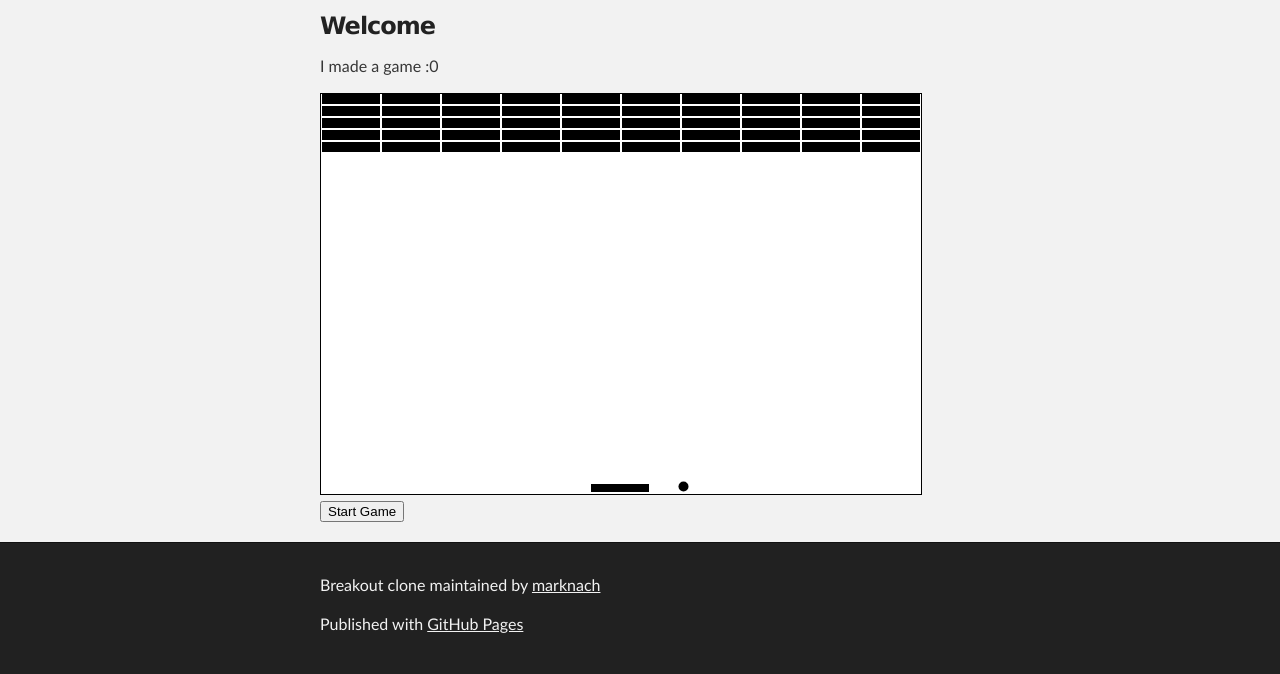
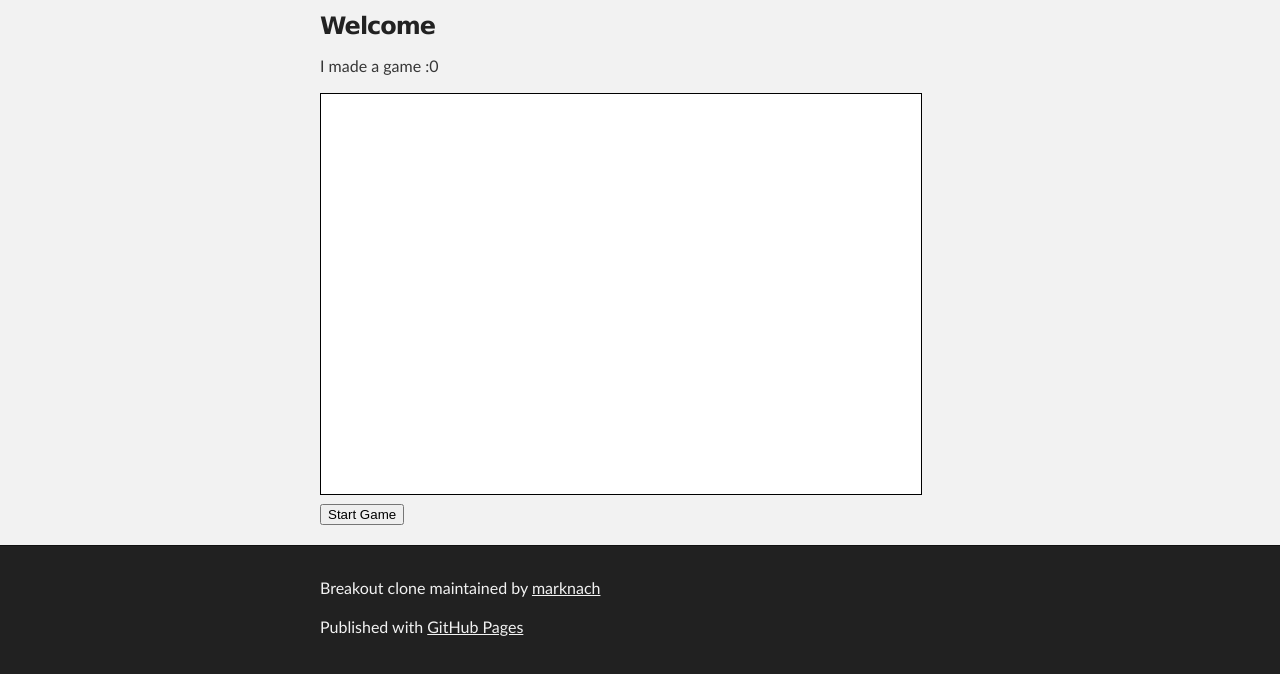
Before and after one commit to marknach/breakout_clone, a plain HTML site: page index.html in a window 1280 px wide. Shown: the part 252-926 px from the top of the page. Drawn offline with Linux system fonts and the light colour scheme.

Commit message:
game doesn't start automatically and ball starts higher

```diff
--- a/index.html
+++ b/index.html
@@ -18,7 +18,7 @@
   </style>
   </head>
 
-  <body onload="onLoad();">
+  <body>
 
     <!-- HEADER -->
     <div id="header_wrap" class="outer">
--- a/javascripts/game.js
+++ b/javascripts/game.js
@@ -27,7 +27,7 @@ function onLoad() {
     document.getElementById('start').style.display = 'none';
     ball = {
       x: (canvas.width - BALL_RADIUS) / 2,
-      y: (canvas.height - BALL_RADIUS) / 2,
+      y: (canvas.height - BALL_RADIUS) / 4,
       dx: 1,
       dy: 3
     };
```
